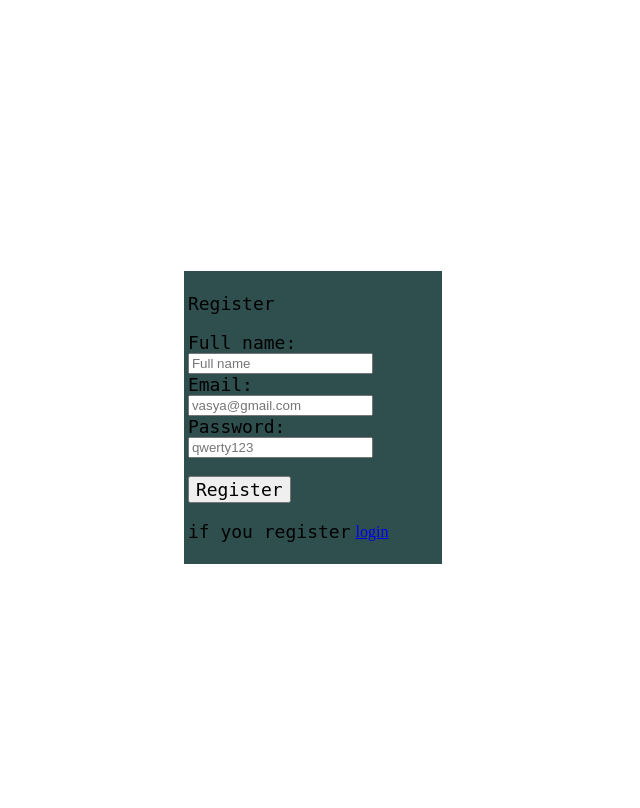
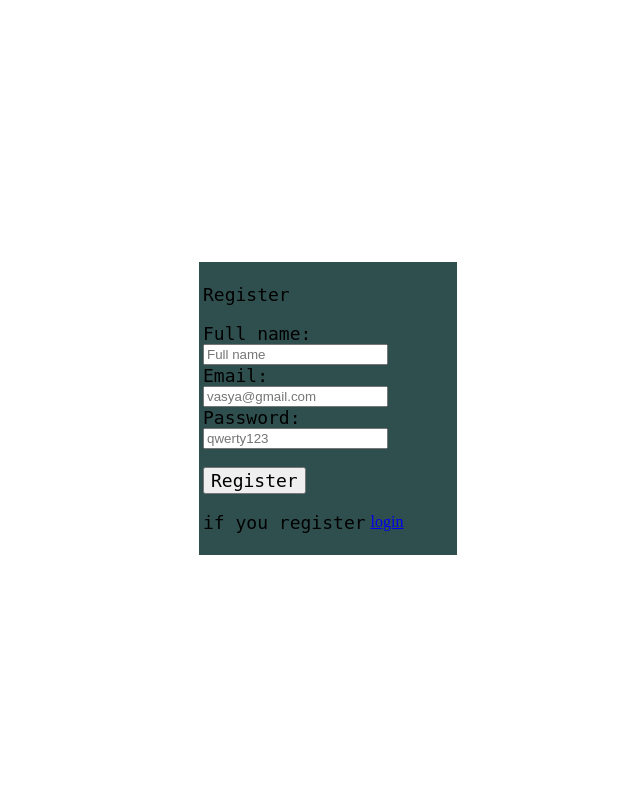
Before and after one commit to maksimm56m67/Flask-todo-log-reg, a Flask app: page /register in a window 1280 px wide. Shown: the whole page, without its empty margins (320-960 px from the left). Run offline with Flask 2, Linux system fonts and the light colour scheme.

Commit message:
update me.css

```diff
--- a/static/me.css
+++ b/static/me.css
@@ -5,24 +5,18 @@ body{
     position: absolute;
     top: 0;
     left: 0;
-    overflow: auto;
 }
 .fone{
-    width: 99%;
-    height: 99%;
-    position: absolute;
-    top: 0;
-    left: 0;
-    overflow: auto;
+    width: 100%;
+    height: 100%;
+    display: flex;
+    align-items: center;
+    justify-content: center;
 }
 .entry{
     background-color: DarkSlateGray;
     width: 250px;
     height: auto;
-    position: absolute;
-    top: 49%;
-    left: 49%;
-    margin: -125px 0 0 -125px;
     padding: 4px;
     display: block;
 }
```
